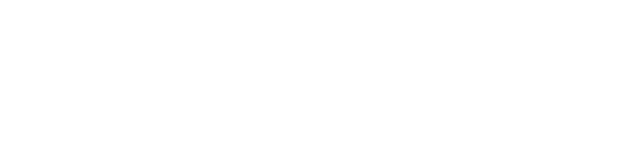
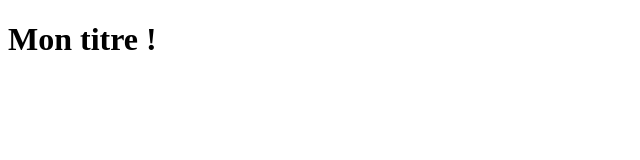
Before and after one commit to ERASSONFACK/ExempleGitCours, a plain HTML site: page Index.html in a window 1280 px wide. Shown: the whole page, without its empty margins (0-640 px from the left). Drawn offline with Linux system fonts and the light colour scheme.

Commit message:
ajout d'un titre sur la page Index

```diff
--- a/Index.html
+++ b/Index.html
@@ -6,6 +6,7 @@
     <title>Document</title>
 </head>
 <body>
+    <h1>Mon titre !</h1>
 
 </body>
 </html>
```
